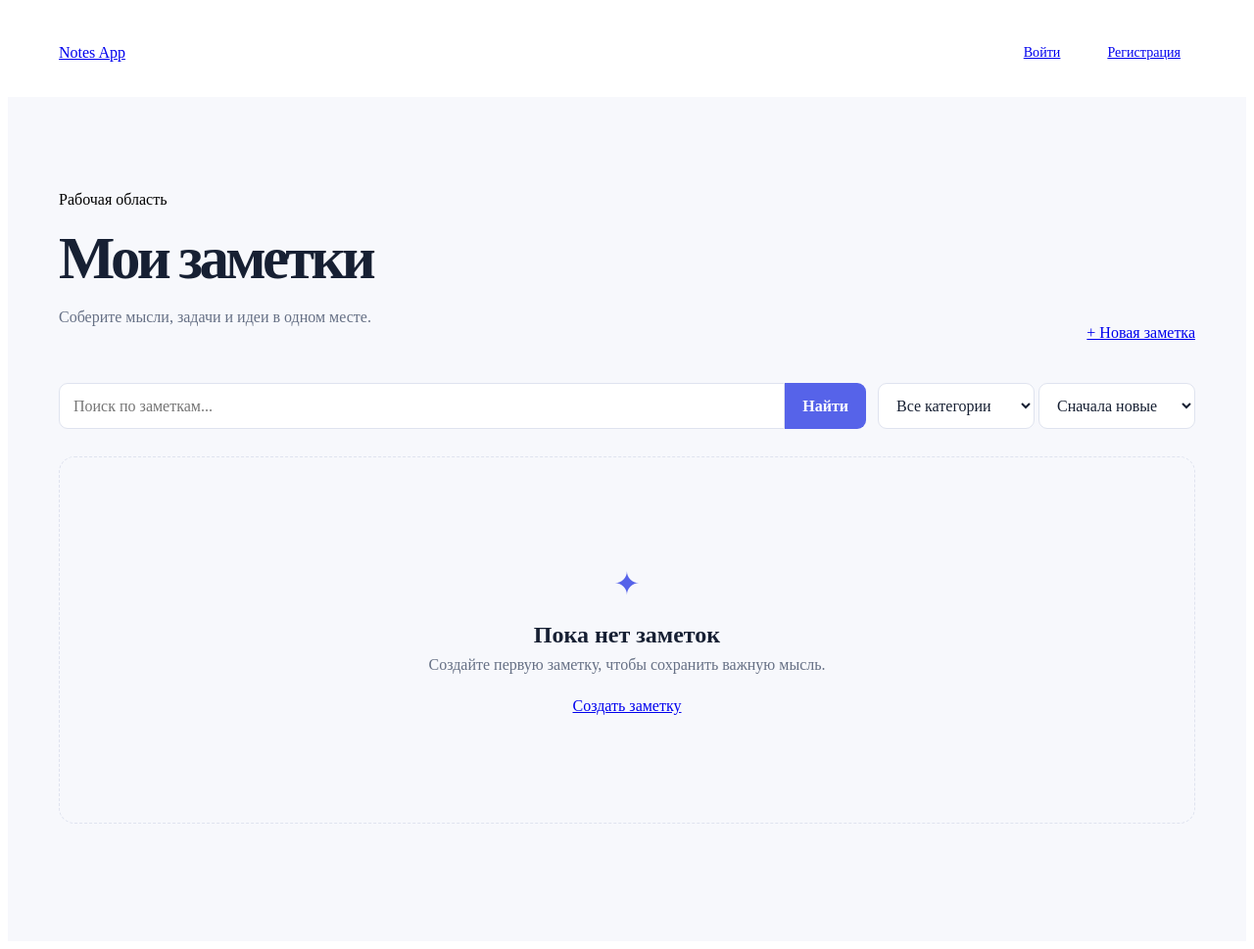
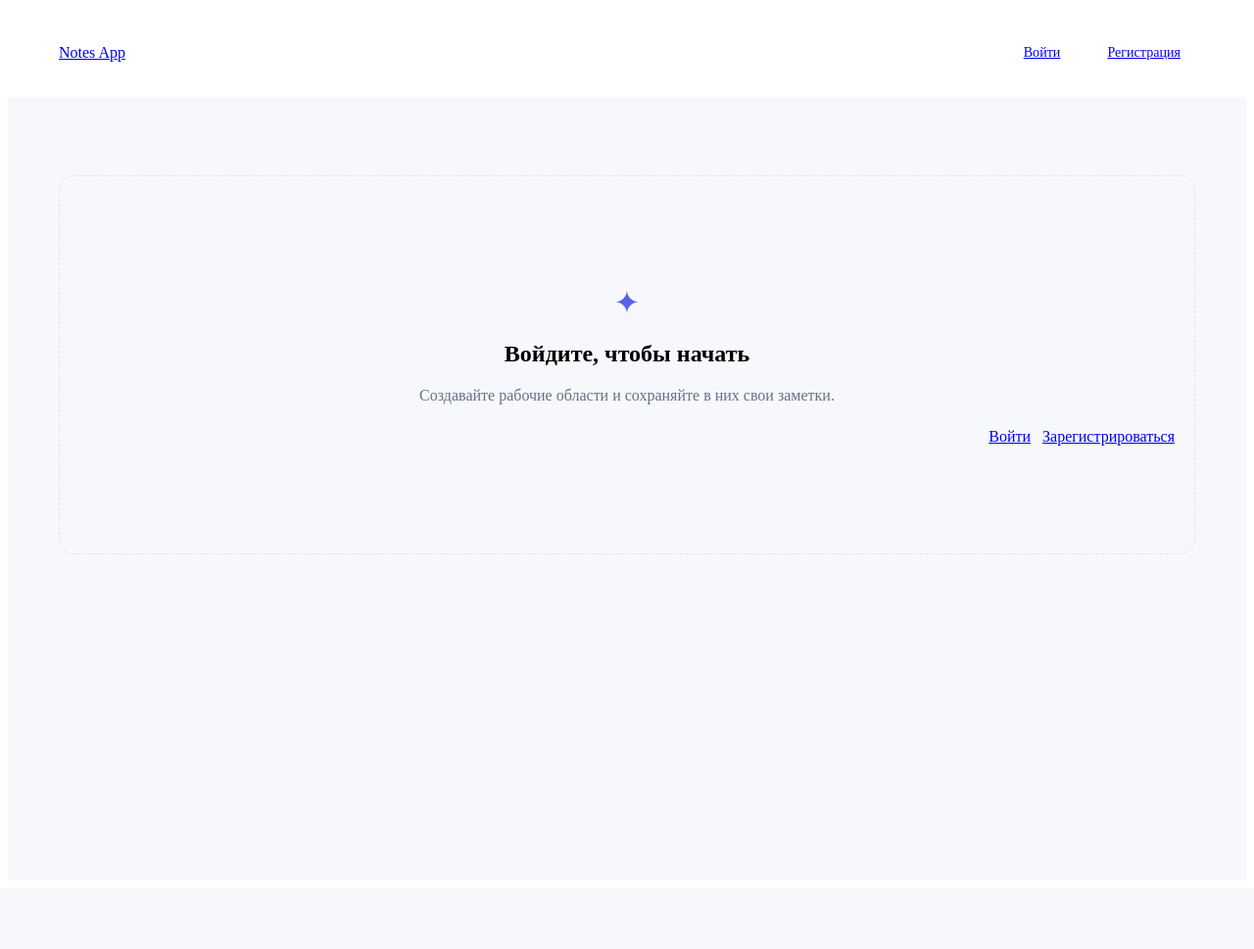
Before and after one commit to lienkko/NotesApp, a Rails app: page / in a window 1280 px wide. Shown: the whole page at 98% size. After the commit the page ends 566 px from the top, so only its background shows below. Run offline with Rails 7, Linux system fonts and the light colour scheme; data that the repository does not hold is empty; some libraries are stand-ins or nearby versions.

Commit message:
feat: изменения главного экрана теперь на главном экране висит просьба войти в аккаунт, если пользователь не вошел в аккаунт

```diff
--- a/app/views/notes/_notes_main.html.erb
+++ b/app/views/notes/_notes_main.html.erb
@@ -1,5 +1,6 @@
 <main class="notes-app">
   <section class="notes-content">
+    <% if authenticated? %>
     <div class="page-heading">
         <div>
             <p class="eyebrow">Рабочая область</p>
@@ -68,5 +69,16 @@
             class: "button button-primary" %>
       </div>
     <% end %>
+    <% else %>
+      <div class="empty-state">
+        <div class="empty-icon">✦</div>
+        <h1>Войдите, чтобы начать</h1>
+        <p>Создавайте рабочие области и сохраняйте в них свои заметки.</p>
+        <div class="form-actions">
+          <%= link_to "Войти", new_session_path, class: "button button-primary" %>
+          <%= link_to "Зарегистрироваться", new_registration_path, class: "button button-outline" %>
+        </div>
+      </div>
+    <% end %>
   </section>
 </main>
```
Also changed, not shown: README.md.
